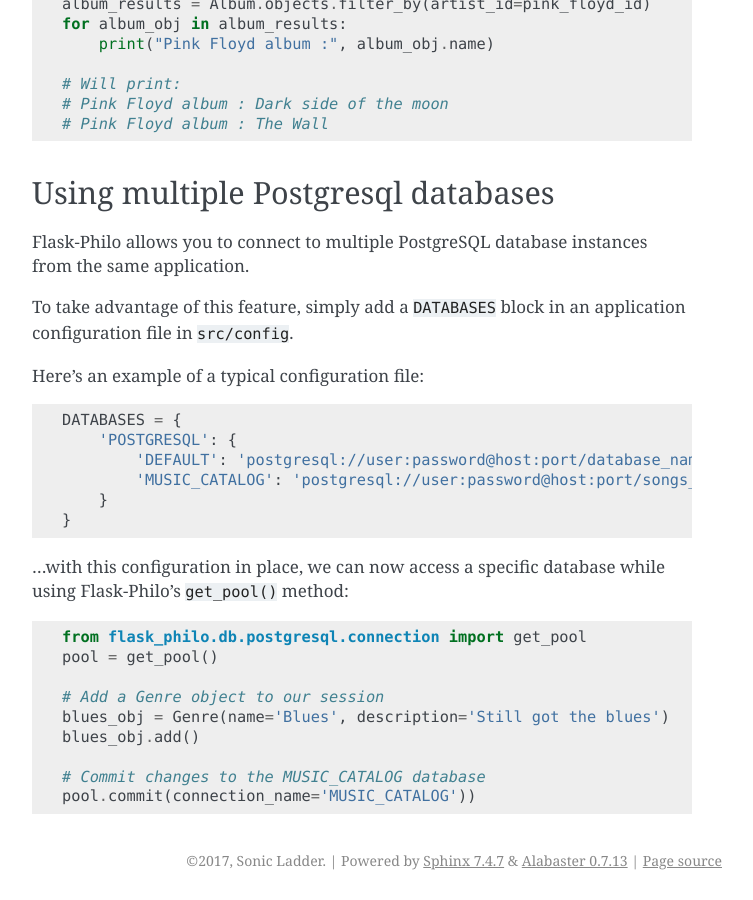
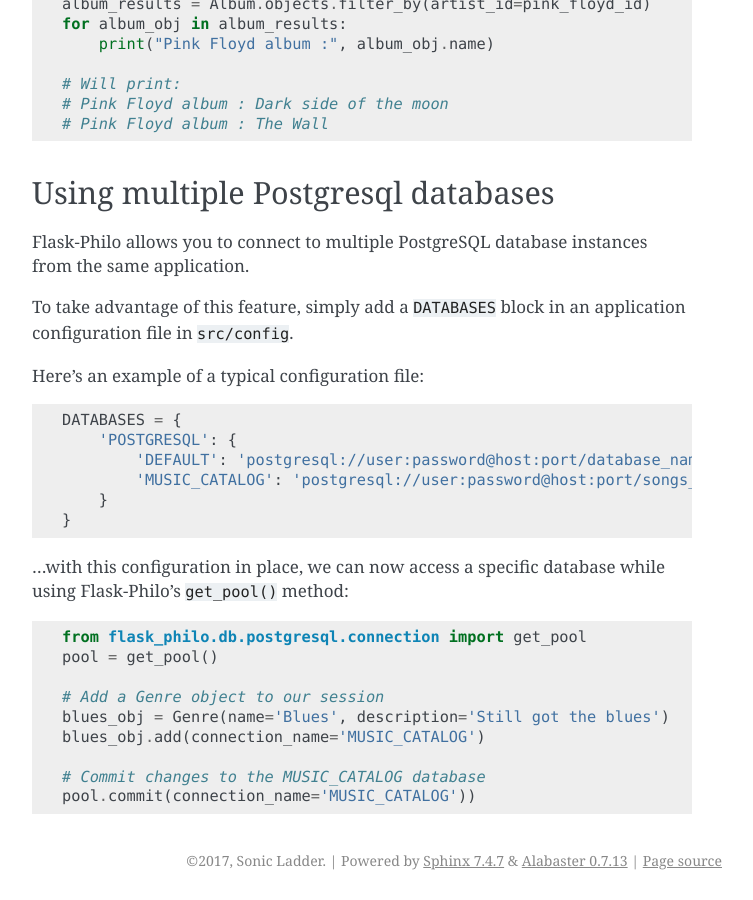
Before and after one commit to fenderdigital/flask-philo, a Sphinx documentation site: the page built from documentation/source/db/postgresql-orm.rst, in a window 1280 px wide and 900 px high, scrolled down 7602 px. Shown: the whole window, without its empty margins (388-1141 px from the left). Built offline with Sphinx 7.4.7, drawn with Linux system fonts in a browser that asks for light colours; pages that are not in the unit, such as notebooks, are missing from menus.

Commit message:
corrects error in ORM docs

```diff
--- a/documentation/source/db/postgresql-orm.rst
+++ b/documentation/source/db/postgresql-orm.rst
@@ -442,7 +442,7 @@ Here's an example of a typical configuration file:
 
     # Add a Genre object to our session
     blues_obj = Genre(name='Blues', description='Still got the blues')
-    blues_obj.add()
+    blues_obj.add(connection_name='MUSIC_CATALOG')
 
     # Commit changes to the MUSIC_CATALOG database
     pool.commit(connection_name='MUSIC_CATALOG'))
```
